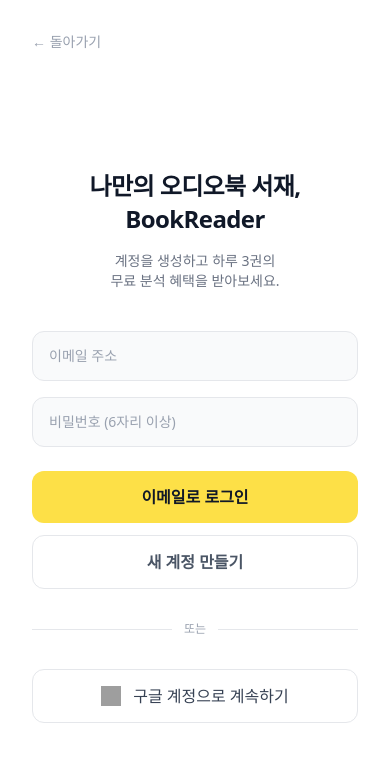
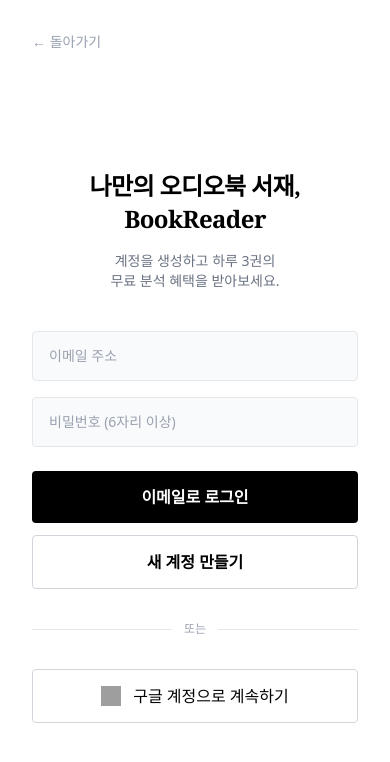
Before and after one commit to syusjko/pdfbookreader, a Next.js app: page /auth/login in a window 390 px wide. Shown: the top 762 px of the page. Built offline with nearby package versions, Linux system fonts and the light colour scheme; no server answers; grey boxes are pictures that could not be loaded.

Commit message:
style: redesign auth pages to follow e-ink aesthetic

```diff
--- a/app/auth/login/page.tsx
+++ b/app/auth/login/page.tsx
@@ -75,11 +75,11 @@
     <div className="min-h-screen flex w-full bg-white font-sans overflow-hidden">
 
       {/* ── Left Side: Cover Image (Hidden on Mobile) ── */}
-      <div className="hidden md:flex md:w-1/2 lg:w-3/5 relative bg-gray-100">
+      <div className="hidden md:flex md:w-1/2 lg:w-3/5 relative bg-white border-r border-gray-200">
         <img
           src="https://images.unsplash.com/photo-1544716278-ca5e3f4abd8c?auto=format&fit=crop&w=1200&q=80"
           alt="Reading a book"
-          className="absolute inset-0 w-full h-full object-cover"
+          className="absolute inset-0 w-full h-full object-cover grayscale mix-blend-luminosity opacity-90"
         />
         <div className="absolute inset-0 bg-black/10"></div>
       </div>
@@ -101,7 +101,7 @@
         <div className="w-full max-w-[340px] mx-auto mt-12 md:mt-0">
 
           <div className="text-center mb-10">
-            <h1 className="text-2xl font-extrabold text-gray-900 tracking-tight leading-snug">
+            <h1 className="text-2xl font-serif font-extrabold text-black tracking-tight leading-snug">
               {authMode === 'login' ? (
                 <>나만의 오디오북 서재,<br/>BookReader</>
               ) : (
@@ -130,7 +130,7 @@
                 placeholder="이메일 주소"
                 value={email}
                 onChange={(e) => setEmail(e.target.value)}
-                className="w-full px-4 py-3.5 bg-gray-50 border border-gray-200 rounded-xl text-sm focus:outline-none focus:border-blue-500 focus:ring-1 focus:ring-blue-500 transition-all placeholder:text-gray-400"
+                className="w-full px-4 py-3.5 bg-gray-50 border border-gray-200 rounded-sm text-sm focus:outline-none focus:border-black focus:ring-1 focus:ring-black transition-all placeholder:text-gray-400"
                 required
               />
             </div>
@@ -140,7 +140,7 @@
                 placeholder="비밀번호 (6자리 이상)"
                 value={password}
                 onChange={(e) => setPassword(e.target.value)}
-                className="w-full px-4 py-3.5 bg-gray-50 border border-gray-200 rounded-xl text-sm focus:outline-none focus:border-blue-500 focus:ring-1 focus:ring-blue-500 transition-all placeholder:text-gray-400"
+                className="w-full px-4 py-3.5 bg-gray-50 border border-gray-200 rounded-sm text-sm focus:outline-none focus:border-black focus:ring-1 focus:ring-black transition-all placeholder:text-gray-400"
                 required
                 minLength={6}
               />
@@ -153,7 +153,7 @@
                   placeholder="비밀번호 확인"
                   value={passwordConfirm}
                   onChange={(e) => setPasswordConfirm(e.target.value)}
-                  className="w-full px-4 py-3.5 bg-gray-50 border border-gray-200 rounded-xl text-sm focus:outline-none focus:border-blue-500 focus:ring-1 focus:ring-blue-500 transition-all placeholder:text-gray-400"
+                  className="w-full px-4 py-3.5 bg-gray-50 border border-gray-200 rounded-sm text-sm focus:outline-none focus:border-black focus:ring-1 focus:ring-black transition-all placeholder:text-gray-400"
                   required
                   minLength={6}
                 />
@@ -164,7 +164,7 @@
               <button
                 type="submit"
                 disabled={loading}
-                className="w-full bg-[#fde047] hover:bg-[#facc15] text-gray-900 font-bold py-3.5 rounded-xl transition-colors disabled:opacity-50 flex items-center justify-center gap-2"
+                className="w-full bg-black hover:bg-gray-800 text-white font-bold py-3.5 rounded-sm transition-colors disabled:opacity-50 flex items-center justify-center gap-2"
               >
                 {loading && <Loader2 className="w-4 h-4 animate-spin" />}
                 {authMode === 'login' ? '이메일로 로그인' : '가입하기'}
@@ -178,7 +178,7 @@
                   setPasswordConfirm('')
                 }}
                 disabled={loading}
-                className="w-full bg-white border border-gray-200 text-gray-600 font-bold py-3.5 rounded-xl hover:bg-gray-50 hover:border-gray-300 transition-colors disabled:opacity-50"
+                className="w-full bg-white border border-gray-300 text-black font-bold py-3.5 rounded-sm hover:bg-gray-50 hover:border-gray-300 transition-colors disabled:opacity-50"
               >
                 {authMode === 'login' ? '새 계정 만들기' : '이미 계정이 있으신가요? 로그인'}
               </button>
@@ -199,7 +199,7 @@
               <button
                 type="button"
                 onClick={handleGoogleLogin}
-                className="w-full flex items-center justify-center gap-3 bg-white border border-gray-200 text-gray-700 font-medium py-3.5 rounded-xl hover:bg-gray-50 transition-colors"
+                className="w-full flex items-center justify-center gap-3 bg-white border border-gray-300 text-black font-medium py-3.5 rounded-sm hover:bg-gray-50 transition-colors"
               >
                 <img src="https://www.gstatic.com/firebasejs/ui/2.0.0/images/auth/google.svg" alt="Google" className="w-5 h-5" />
                 구글 계정으로 계속하기
--- a/updateAuthPlayerCache.js
+++ /dev/null
@@ -1,10 +0,0 @@
-const fs = require("fs");
-let c = fs.readFileSync("components/AuthPlayer.tsx", "utf8");
-
-c = c.replace(
-  "body: JSON.stringify({ sentences: chunkSentences, isAuth: true, targetLang })",
-  "body: JSON.stringify({ sentences: chunkSentences, isAuth: true, targetLang, bookId, chunkIndex: chunkIdx })"
-);
-
-fs.writeFileSync("components/AuthPlayer.tsx", c);
-console.log("AuthPlayer.tsx modified to send bookId and chunkIndex");
--- /dev/null
+++ b/updateAuthStyles.js
@@ -0,0 +1,28 @@
+const fs = require("fs");
+let c = fs.readFileSync("app/auth/login/page.tsx", "utf8");
+
+// Image grayscale
+c = c.replace(
+  'className="absolute inset-0 w-full h-full object-cover"',
+  'className="absolute inset-0 w-full h-full object-cover grayscale mix-blend-luminosity opacity-90"'
+);
+
+// Fonts
+c = c.replace('className="text-2xl font-extrabold text-gray-900 tracking-tight leading-snug"', 'className="text-2xl font-serif font-extrabold text-black tracking-tight leading-snug"');
+
+// Inputs
+c = c.replace(/rounded-xl/g, 'rounded-sm');
+c = c.replace(/focus:border-blue-500/g, 'focus:border-black');
+c = c.replace(/focus:ring-blue-500/g, 'focus:ring-black');
+
+// Primary Button (was yellow)
+c = c.replace(/bg-\[\#fde047\] hover:bg-\[\#facc15\] text-gray-900/g, 'bg-black hover:bg-gray-800 text-white');
+
+// Outline Button
+c = c.replace(/border-gray-200 text-gray-600/g, 'border-gray-300 text-black');
+
+// Google button
+c = c.replace(/border border-gray-200 text-gray-700/g, 'border border-gray-300 text-black');
+
+fs.writeFileSync("app/auth/login/page.tsx", c);
+console.log("Auth page modified");
--- /dev/null
+++ b/updateAuthStyles2.js
@@ -0,0 +1,7 @@
+const fs = require("fs");
+let c = fs.readFileSync("app/auth/login/page.tsx", "utf8");
+
+c = c.replace(/bg-gray-100/g, 'bg-white border-r border-gray-200');
+
+fs.writeFileSync("app/auth/login/page.tsx", c);
+console.log("Auth page bg modified");
--- a/updateTTSCache.js
+++ /dev/null
@@ -1,12 +0,0 @@
-const fs = require("fs");
-let c = fs.readFileSync("components/AuthPlayer.tsx", "utf8");
-
-c = c.replace(
-  "const apiUrl = `/api/tts?text=${encodeURIComponent(text)}&lang=${encodeURIComponent(bookLang)}&speed=${encodeURIComponent(readingSpeed)}&_t=${sessionToken}`;",
-  "const apiUrl = `/api/tts?text=${encodeURIComponent(text)}&lang=${encodeURIComponent(bookLang)}&speed=${encodeURIComponent(readingSpeed)}`;"
-);
-// Also remove sessionToken variable since it's unused now
-c = c.replace("const sessionToken = useRef(Date.now()).current;\n", "");
-
-fs.writeFileSync("components/AuthPlayer.tsx", c);
-console.log("TTS cache busting removed.");
```
